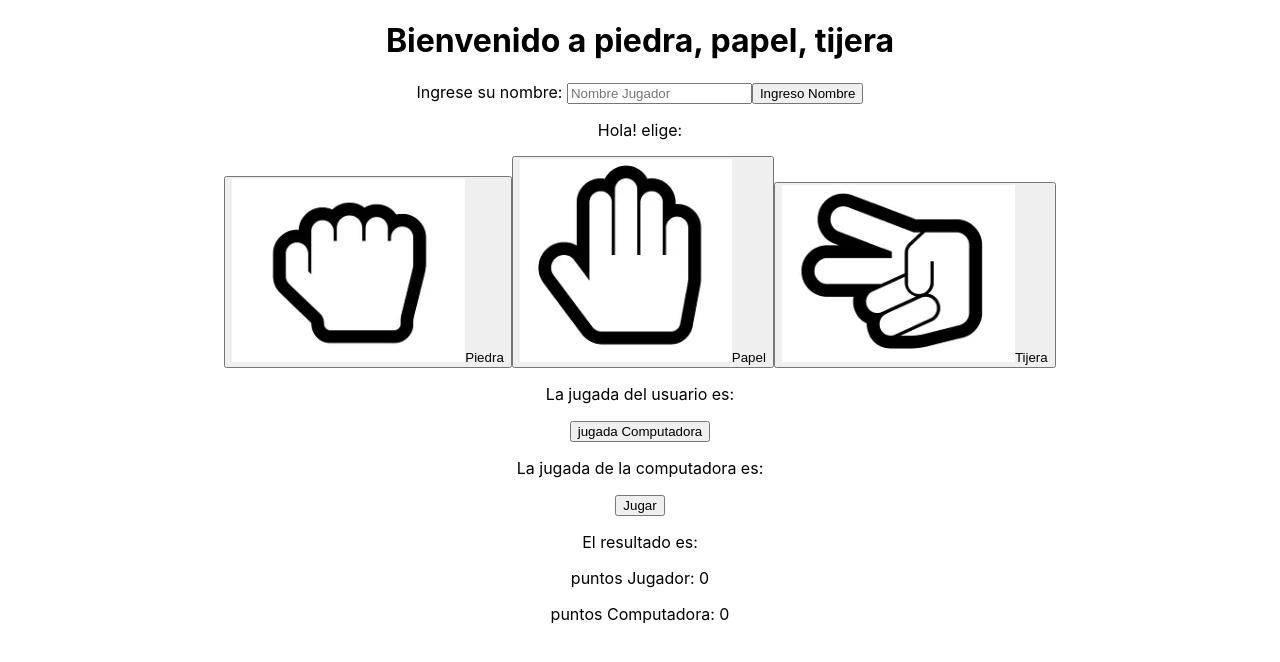
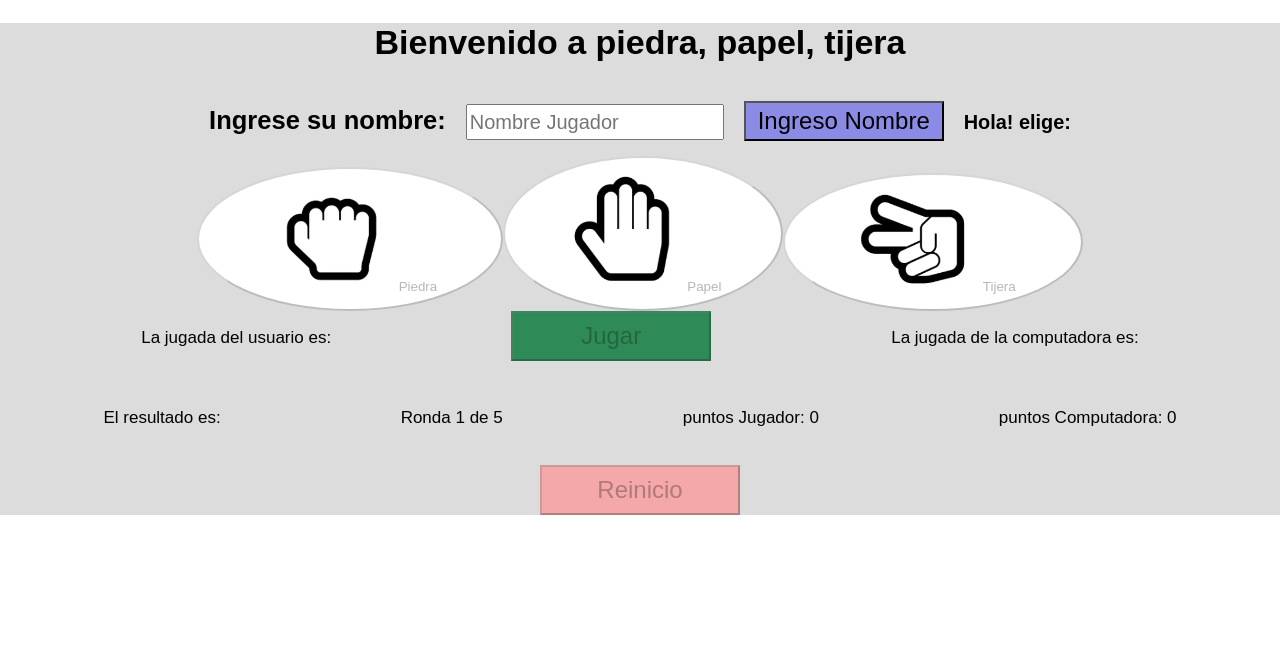
Before and after one commit to FedeMenendez/practico3, a React (Create React App) app: page / in a window 1280 px wide. Shown: the top 662 px of the page. Built offline with nearby package versions, Linux system fonts and the light colour scheme.

Commit message:
practico terminado

```diff
--- a/src/App.css
+++ b/src/App.css
@@ -1,38 +1,83 @@
 .App {
   text-align: center;
+  font-family: Arial, Helvetica, sans-serif;
+  font-size: 17px;
+  background-color: gainsboro;
+}
+#btn{
+  padding: 15px;
+  display:flexbox;
+  background-color: white;
+  border-radius: 60%;
+}
+#btn:focus{
+  background-color: brown;
+
+}
+#btn:hover{
+  transform: scale(110%);
+}
+.presentacion{
+  display: flex;
+  flex-direction: row;
+  flex-wrap: wrap;
+  justify-content: center;
+  align-items: baseline;
+  column-gap: 20px;
 }
 
-.App-logo {
-  height: 40vmin;
-  pointer-events: none;
+img{
+  max-width: 50%;
+  max-height:50%;
+  position: static;
+  border-radius: 5%;
+}
+.resultados1{
+  display: flex;
+  flex-direction: row;
+  flex-wrap: wrap;
+  justify-content: center;
+  column-gap: 180px;
+  row-gap: 30px;
+  height: 80px;
+}
+.resultados2{
+  display: flex;
+  flex-direction: row;
+  flex-wrap: wrap;
+  justify-content: center;
+  column-gap: 180px;
+  row-gap: 20px;
 }
 
-@media (prefers-reduced-motion: no-preference) {
-  .App-logo {
-    animation: App-logo-spin infinite 20s linear;
-  }
+#jugar{
+  width: 200px;
+  height: 50px;
+  font-size: x-large;
+  font-family:Arial, Helvetica, sans-serif;
+  font: bold;
+  background-color: seagreen;
 }
 
-.App-header {
-  background-color: #282c34;
-  min-height: 100vh;
-  display: flex;
-  flex-direction: column;
-  align-items: center;
-  justify-content: center;
-  font-size: calc(10px + 2vmin);
-  color: white;
+#reset{
+  width: 200px;
+  height: 50px;
+  font-size: x-large;
+  font-family:Arial, Helvetica, sans-serif;
+  font: bold;
+  background-color: rgb(244, 168, 167);
+}
+#ingresoNombre{
+  width: 200px;
+  height: 40px;
+  font-size: x-large;
+  font-family:Arial, Helvetica, sans-serif;
+  font: bold;
+  background-color: rgb(139, 139, 230);
 }
 
-.App-link {
-  color: #61dafb;
+#nombre{
+  width: 250px;
+  height: 30px;
+  font-size: 20px;
 }
-
-/* @keyframes App-logo-spin {
-  from {
-    transform: rotate(0deg);
-  }
-  to {
-    transform: rotate(360deg);
-  }
-} */
--- a/src/App.js
+++ b/src/App.js
@@ -5,23 +5,24 @@ import Nombre from './Nombre.js';
 import './App.css';
 import Jugar from "./Jugar";
 import Seleccion from './Seleccion.js';
-import Selecc from './Selecc.js';
+//import Selecc from './Selecc.js';
 
 
 function App() {
   //const [nombre,setNombre]=useState ('');
   const [jugadaUsuario,setJugadaUsuario]= useState ('');
-  const [jugadaComputadora,setJugadaComputadora]=useState ('');
-  let habilitar = true;
+  const [habilitarSeleccion,setHabilitacionSeleccion]=useState (true);
+  //const [habilitarNombre,setHabilitarNombre] = useState ('false');
+  //let habilitarSeleccion=true;
   return (
     <div className="App">
-      <Nombre/>
-      <Seleccion setJugadaUsuario={setJugadaUsuario} />
-      <p>La jugada del usuario es: {jugadaUsuario}</p>
-      <Selecc setJugadaComputadora={setJugadaComputadora}/>
-       <p>La jugada de la computadora es: {jugadaComputadora}</p>
+      <Nombre setHabilitacionSeleccion={setHabilitacionSeleccion}/>
+      <Seleccion setJugadaUsuario={setJugadaUsuario} habilitarSeleccion={habilitarSeleccion}/>
 
-       <Jugar jugadaComputadora={jugadaComputadora} jugadaUsuario={jugadaUsuario} habilitar={habilitar}/>
+      {/* <Selecc setJugadaComputadora={setJugadaComputadora}/> */}
+       {/* <p>La jugada de la computadora es: {jugadaComputadora}</p>  */}
+
+       <Jugar jugadaUsuario={jugadaUsuario} habilitarSeleccion={habilitarSeleccion} setHabilitacionSeleccion={setHabilitacionSeleccion}/>
 
     </div>
   );
--- a/src/Jugar.js
+++ b/src/Jugar.js
@@ -3,58 +3,85 @@
 //import Selecc from './Selecc.js';
 import React from 'react';
 import { useState } from 'react';
-//let puntosJugador=0;
-//let puntosComputadora=0;
-function Jugar ({jugadaComputadora,jugadaUsuario}){
-    const [puntosJugador, setPuntosJugador] = useState(0);
-    const [puntosComputadora,setPuntosComputadora]=useState(0)
+let puntosJugador=0;
+let puntosComputadora=0;
+let jugadaComputadora='';
+let habilitarReset=true;
+function Jugar ({jugadaUsuario,habilitarSeleccion,setHabilitacionSeleccion}){
     const [resultado,setResultado]=useState('')
-    const [habilitar, setInhabilitar]=useState ('');
     const [intentos, setIntentos]=useState (1);
-    //let habilitar = false
+    const opcion = ["piedra" , "papel" , "tijera"];
+
     function determinarGanador (){
     if ( (jugadaComputadora === "piedra" && jugadaUsuario === "tijera")||
     (jugadaComputadora === "papel" && jugadaUsuario==="piedra")||
     (jugadaComputadora === "tijera" && jugadaUsuario === "papel")){
-        console.log("Gana PC");
-        setPuntosComputadora(puntosComputadora+1);
+        //console.log("Gana PC");
+        puntosComputadora=(puntosComputadora+1);
         //puntosComputadora +=1;
-        console.log("puntos PC: "+ puntosComputadora);
+        //console.log("puntos PC: "+ puntosComputadora);
         setResultado ("Gana PC");
-        //setInhabilitar (true);
         //setResultado("Gana PC")
     }
     else if ( (jugadaComputadora === "tijera" && jugadaUsuario === "piedra")||
     (jugadaComputadora === "piedra" && jugadaUsuario==="papel")||
     (jugadaComputadora === "papel" && jugadaUsuario === "tijera")){
-      console.log ("Gana Jugador");
-      setPuntosJugador(puntosJugador+1) ;
+      //console.log ("Gana Jugador");
+      puntosJugador=(puntosJugador+1) ;
       //puntosJugador +=1;
-      console.log("Puntos Jugador: "+puntosJugador)
+      //console.log("Puntos Jugador: "+puntosJugador)
       setResultado ("Gana Jugador")
     }
     else if (jugadaComputadora===jugadaUsuario){
-      console.log("Empate")
+      //console.log("Empate")
       setResultado ("Empate");
   }
   setIntentos (intentos+1);
-  console.log("intentos"+ intentos)
+  //console.log("intentos"+ intentos)
 }
-    function enClick(e){
+    function enClick(){
+        habilitarReset = false;
         if (puntosComputadora ===3 || puntosJugador ===3 || intentos ===5){
-            setInhabilitar(e)
-            // console.log(habilitar)
+            setHabilitacionSeleccion(true)
+            if (puntosComputadora>puntosJugador){
+                    alert("Gana Computadora");
+            }
+            else if (puntosJugador>puntosComputadora){
+                alert("Has Ganado!!!!")
+            }
+            else{
+                alert("Empate")
+            }
         }
   }
-
+        function selectionpc (){
+            let numero = Math.floor(Math.random () * 3)
+            //setSeleccionpc (opcion[numero]);
+            jugadaComputadora = (opcion[numero]);
+            //console.log ("jugada pc " + jugadaComputadora);
+        }
+        function reset(){
+            setHabilitacionSeleccion (false);
+            puntosComputadora=0;
+            puntosJugador=0;
+            setIntentos(1)
+            setResultado('');
+            jugadaComputadora='';
+        }
     return(
-        <>
-        <button onClick={()=>{determinarGanador(); enClick(true)}} disabled={habilitar}>Jugar</button>
+        <> <div className='resultados1'>
+        <p>La jugada del usuario es: {jugadaUsuario}</p>
+        <button id='jugar' onClick={()=>{selectionpc();determinarGanador(); enClick()}} disabled={habilitarSeleccion}>Jugar</button>
+        <p>La jugada de la computadora es: {jugadaComputadora}</p>
+        </div>
+        <div className='resultados2'>
         <p>El resultado es: {resultado}</p>
+        <p>Ronda {intentos} de 5</p>
         <p>puntos Jugador: {puntosJugador}</p>
         <p>puntos Computadora: {puntosComputadora}</p>
-
-        </>
+        <button id='reset' onClick={()=>reset()} disabled={habilitarReset}>Reinicio</button>
+        </div>
+       </>
     );
 }
 export default Jugar;
--- a/src/Nombre.js
+++ b/src/Nombre.js
@@ -1,25 +1,35 @@
 import { useState } from "react";
 
-const Nombre =()=>{
+export default function Nombre ({setHabilitacionSeleccion}){
     const [username, setusername] = useState ('');
     const [deshabilitar, setDeshabilitar]=useState ('');
-    const handleClick = e => {
+
+    function handleClick (e){
         //let nombreJugador = document.getElementById ("nombre").value;
         //document.getElementById("mensaje").innerHTML = "Hola " + username + " elige!!! ";
         setusername(e.target.value);
-        console.log (username)
+        //console.log (username)
+
       };
-    const enClick = e=> {
-        setDeshabilitar (true);
+    function enClick () {
+        if(username!==""){
+            setDeshabilitar (true);
+            setHabilitacionSeleccion(false);
+        }
+        else{
+            alert ("Por favor ingrese su nombre");
+        }
+
     }
     return(
         <>
             <h1>Bienvenido a piedra, papel, tijera</h1>
-            <label>Ingrese su nombre: </label>
+            <div className="presentacion">
+            <h2>Ingrese su nombre: </h2>
             <input type='text' id="nombre" placeholder='Nombre Jugador' value={username} onChange={handleClick} disabled= {deshabilitar}></input>
-            <button onClick={enClick} disabled= {deshabilitar}>Ingreso Nombre</button>
-            <p id="mensaje">Hola! {username} elige:</p>
-        </>
+            <button id="ingresoNombre" onClick={enClick} disabled= {deshabilitar}>Ingreso Nombre</button>
+            <h3 id="mensaje">Hola! {username} elige:</h3>
+        </div></>
     )
 }
-export default Nombre;
+//export default function Nombre (setHabilitacionSeleccion) ;
--- a/src/Selecc.js
+++ /dev/null
@@ -1,24 +0,0 @@
-//import { useState } from "react";
-import React from "react";
-
-const opcion = ["piedra" , "papel" , "tijera"];
-export default function Selecc({setJugadaComputadora}){
-    //const [seleccionpc, setSeleccionpc] = useState ('')
-    function seletionpc(){
-        let numero = Math.floor(Math.random () * 3)
-        //setSeleccionpc (opcion[numero]);
-        setJugadaComputadora (opcion[numero]);
-        console.log ("jugada pc " + opcion[numero]);
-        //document.getElementById("eleccionDePc").innerHTML = "PC eligió: " + seleccionpc;
-
-   }
-
-    return (
-        <>
-            <button onClick={() => seletionpc()}>jugada Computadora</button>
-            {/* <p id="eleccionDePc"> La PC eligio: {seleccionpc} </p> */}
-        </>
-    )
-
-}
-//export default Selecc;
--- a/src/Seleccion.js
+++ b/src/Seleccion.js
@@ -4,14 +4,15 @@ import tijera from './tijera.PNG'
 //import { useState } from "react";
 import React from 'react';
 
-export default function Seleccion({setJugadaUsuario}){
+export default function Seleccion({setJugadaUsuario,habilitarSeleccion}){
     //const [seleccionUsuario, setUserseleccion] = useState ('');
     //const opcion = ["piedra" , "papel" , "tijera"];
+
     function select (option){
         //let jugadaUsuario = option;
         //setUserseleccion (option);
         //console.log (jugadaUsuario);
-        console.log (option);
+        //console.log (option);
         setJugadaUsuario (option);
         //let numero = Math.floor(Math.random () * 3)
         // setJugadaComputadora (opcion[numero]);
@@ -21,11 +22,12 @@ export default function Seleccion({setJugadaUsuario}){
     }
     return(
         <>
-            {/* <button onClick={(e) => setUserseleccion(e.target.value)} ><img src={piedra} alt="Piedra" />Piedra</button> */}
-            <button onClick={() => select('piedra')} ><img src={piedra} alt="Piedra" />Piedra</button>
-            <button onClick={() => select('papel')}><img src= {papel} alt="Papel"></img>Papel</button>
-            <button onClick={() => select('tijera')}><img src= {tijera} alt="Tijera"></img>Tijera</button>
+            <div className='botonesJugador'>
+            <button id='btn' onClick={() => select('piedra')} disabled={habilitarSeleccion}><img src={piedra} alt="Piedra"/>Piedra</button>
+            <button id='btn' onClick={() => select('papel')} disabled={habilitarSeleccion}><img src= {papel} alt="Papel"></img>Papel</button>
+            <button id='btn' onClick={() => select('tijera')}disabled={habilitarSeleccion}><img src= {tijera} alt="Tijera"></img>Tijera</button>
             {/* <p>El jugador eligio: {seleccionUsuario}</p> */}
+            </div>
         </>
     )
 }
```
Also changed, not shown: 1 other file (tests, documents, lock files or other folders).
